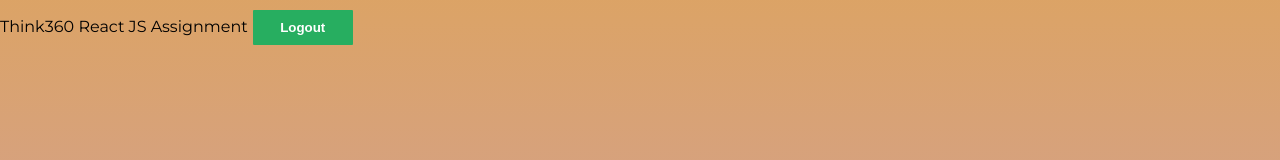
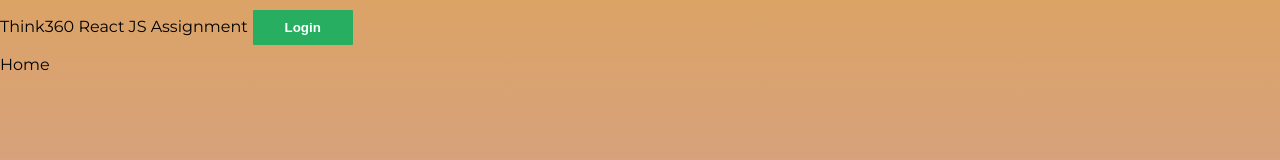
Before and after one commit to mihirjadhav04/ReactJS, a React (Create React App) app: page / in a window 1280 px wide. Shown: the top 160 px of the page. Built offline with nearby package versions, Linux system fonts and the light colour scheme.

Commit message:
Update App.js

```diff
--- a/src/App.js
+++ b/src/App.js
@@ -10,7 +10,7 @@ import Form3 from "./pages/Form3";
 
 function App() {
 
-  const [user, setUser] = useState(true);
+  const [user, setUser] = useState();
   const [details, setDetails] = useState({
     personalDetails:{
       firstname: {name: 'First Name', type: 'text', value: ''},
```
